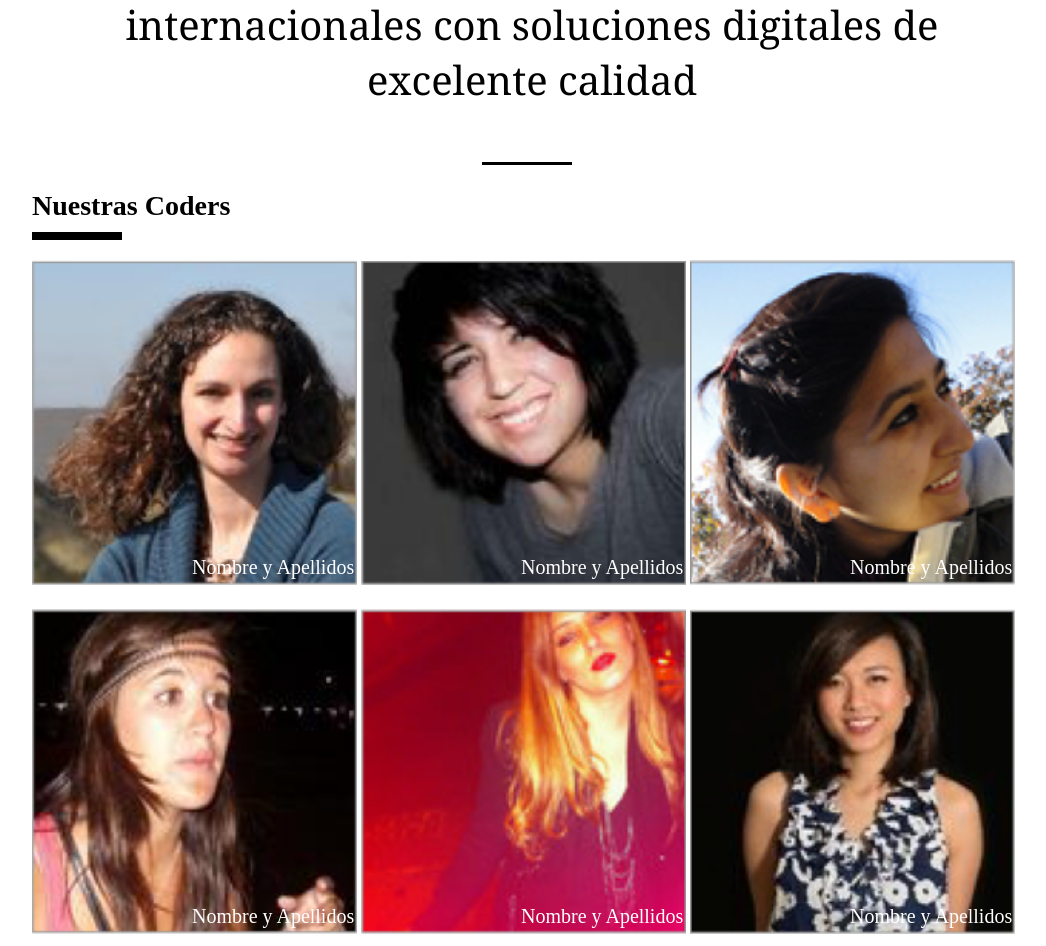
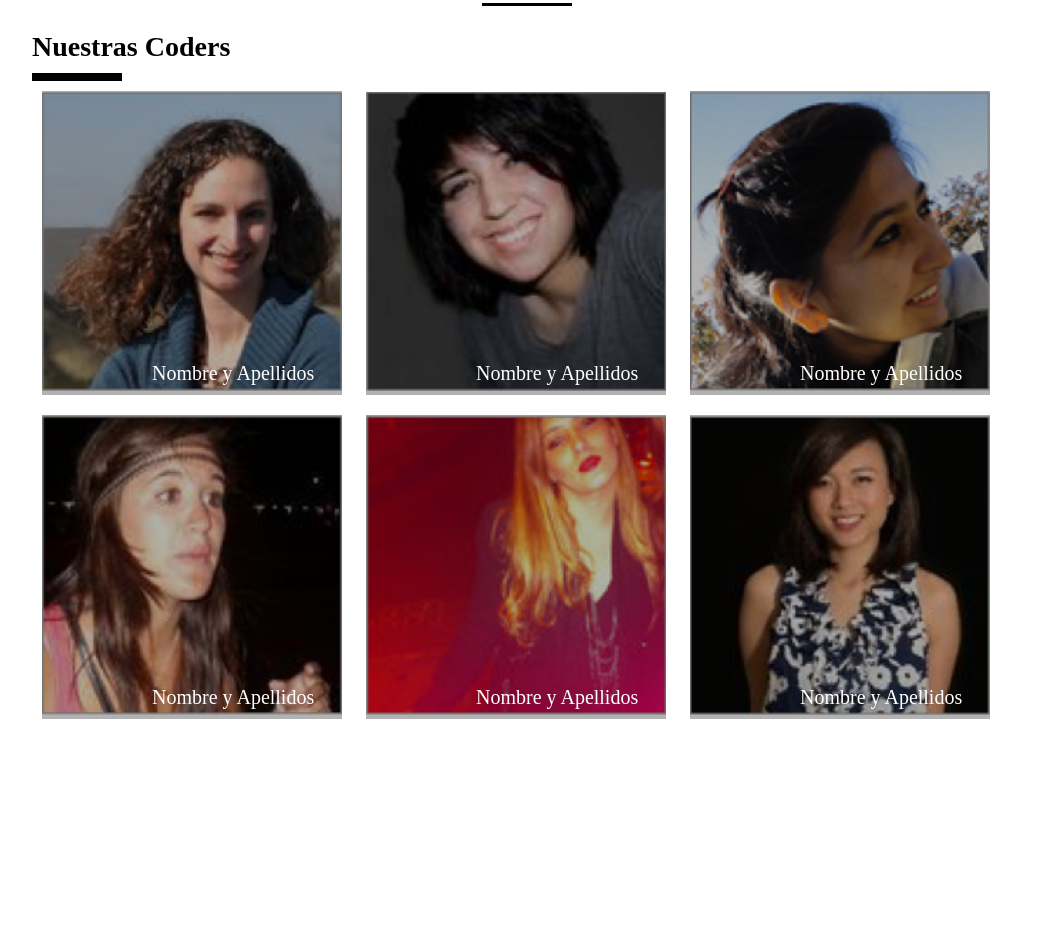
Before and after one commit to ritakarmen/Layout, a plain HTML site: page index.html in a window 1280 px wide. Shown: the part 1277-2223 px from the top of the page, without its empty margins (108-1154 px from the left). After the commit the page ends 2014 px from the top, so only its background shows below. Drawn offline with Linux system fonts and the light colour scheme.

Commit message:
se desarroyo layout

```diff
--- a/css/coder-detail.css
+++ b/css/coder-detail.css
@@ -2,15 +2,23 @@
 	width: 850px;
 	border: 2px solid black;
 	padding: 20px;
-	margin: 50px  550px;
+	margin: auto;
+}
+.overLay{
+	top:0;
+	left: 0;
+	position: absolute;
+	background-color: rgba(0, 0, 0, 0.3);
 }
 #foto img{
-	border-radius: 100px;
+	border-radius: 100%;
+	box-shadow: 8px 5px 8px #999;
 }
 .foto img{
 	width: 260px;
 	height: 200px;
 	padding: 10px;
+	box-shadow: 5px 4px 2px #999;
 }
 .foto{
 	display: inline-block;
@@ -21,7 +29,7 @@ strong{
 }
 p{
 	font-size: 24px;
-	font-family: arial;
+	font-family: 'Lobster';
 }
 span{
 	font-size: 20px;
@@ -36,16 +44,19 @@ li{
 	width: 400px;
 	height: 40px;
 	background: #787878;
+	padding-top: 10px;
 }
 .sombra #s2{
 	width: 300px;
 	height: 40px;
 	background: #787878;
+	padding-top: 10px;
 }
 .sombra #s3{
 	width: 200px;
 	height: 40px;
 	background: #787878;
+	padding-top: 10px;
 }
 .sombra{
 	margin: 10px;
--- a/css/main.css
+++ b/css/main.css
@@ -10,8 +10,7 @@
 	width: 1000px;
 }
 .cajacoders img{
-	width: 325px;
-	padding-top: 20px;
+	width: 300px;
 }
 .linea{
 background-color: black;
@@ -31,8 +30,8 @@ width: 90px;
 }
 p{
 	text-align: center;
-	font-size: 40px;
-	font-family: Georgia, Times;
+	font-size: 35px;
+	font-family: 'Lobster', Times;
 	padding: 5px;
 }
 nav{
@@ -73,11 +72,26 @@ li:last-child{
 .foto{
 	display: inline-block;
 	position: relative;
+	margin: 10px;
+}
+.overLay {
+	top: 0px;
+	left: 0px;
+	position: absolute;
+	background-color: rgba(0, 0, 0, 0.3);
+	width: 100%;
+	height: 100%;
 }
 span{
 	position: absolute;
-	left: 160px;
+	left: 110px;
 	bottom: 10px;
 	color: white;
 	font-size: 20px;
 }
+ a span{
+	color:white;
+}
+ a:hover span{
+	color:#D7F6F7;
+}
--- a/index.html
+++ b/index.html
@@ -1,6 +1,7 @@
 <!DOCTYPE html>
 <html>
 	<head>
+	<link href='https://fonts.googleapis.com/css?family=Lobster' rel='stylesheet' type='text/css'>
 		<!-- Ingresa tu código aqui -->
 		<meta charset="UTF-8">
 		<title>::Layout::</title>
@@ -29,13 +30,36 @@
 			<div id="subtitulo"><strong>Nuestras Coders</strong></div>
 			<div class="linea2"></div>
 			<div class="cajacoders">
-				<div class="foto"><img src="img/profile-1.png"><span>Nombre y Apellidos</span></div>
-				<div class="foto"><img src="img/profile-2.png"><span>Nombre y Apellidos</span></div>
-				<div class="foto"><img src="img/profile-3.png"><span>Nombre y Apellidos</span></div>
+				<div class="foto">
+					<img src="img/profile-1.png">
+					<div class="overLay"></div>
+					<a href="coder-detail.html">
+					<span>Nombre y Apellidos</span></a>
+				</div>
+				<div class="foto">
+					<img src="img/profile-2.png">
+					<div class="overLay"></div><span>Nombre y Apellidos</span>
+				</div>
+				<div class="foto">
+					<img src="img/profile-3.png">
+					<div class="overLay"></div><span>Nombre y Apellidos</span>
+				</div>
 				</br>
-				<div class="foto"><img src="img/profile-4.png"><span>Nombre y Apellidos</span></div>
-				<div class ="foto"><img src="img/profile-5.png"><span>Nombre y Apellidos</span></div>
-				<div class="foto"><img src="img/profile-6.png"><span>Nombre y Apellidos</span></div>
+				<div class="foto">
+					<img src="img/profile-4.png">
+					<div class="overLay"></div>
+					<span>Nombre y Apellidos</span>
+				</div>
+				<div class ="foto">
+					<img src="img/profile-5.png">
+					<div class="overLay"></div>
+					<span>Nombre y Apellidos</span>
+				</div>
+				<div class="foto">
+					<img src="img/profile-6.png">
+					<div class="overLay"></div>
+					<span>Nombre y Apellidos</span>
+				</div>
 			</div>
 			</div>
 
```
Also changed, not shown: coder-detail.html (+2 -0 lines).
